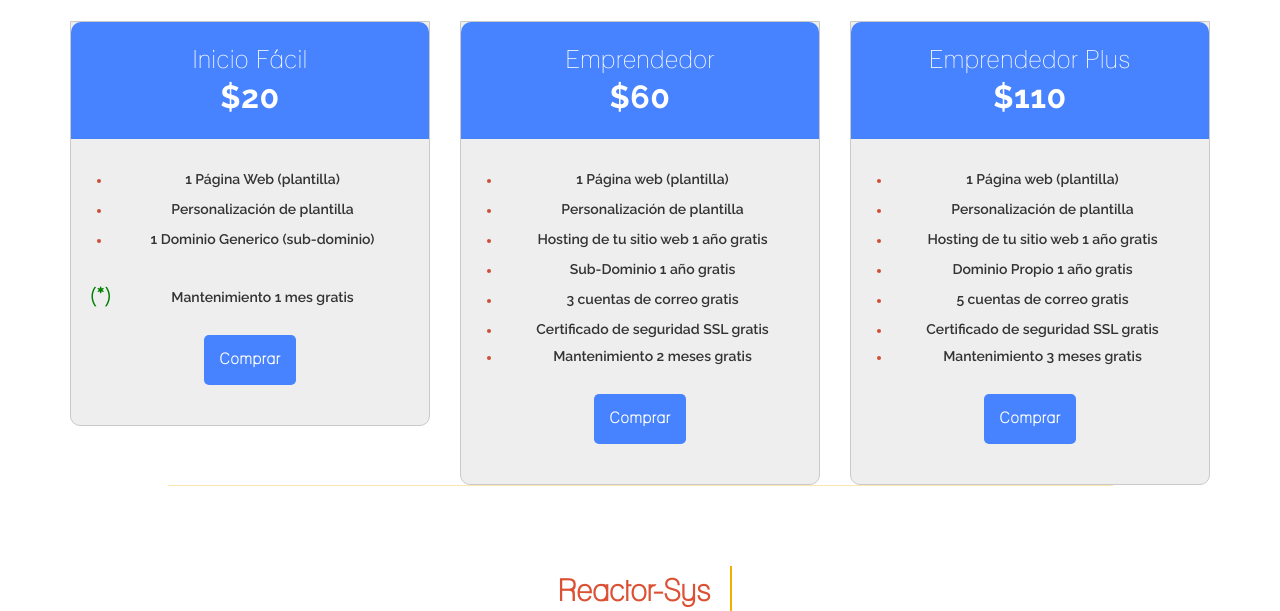
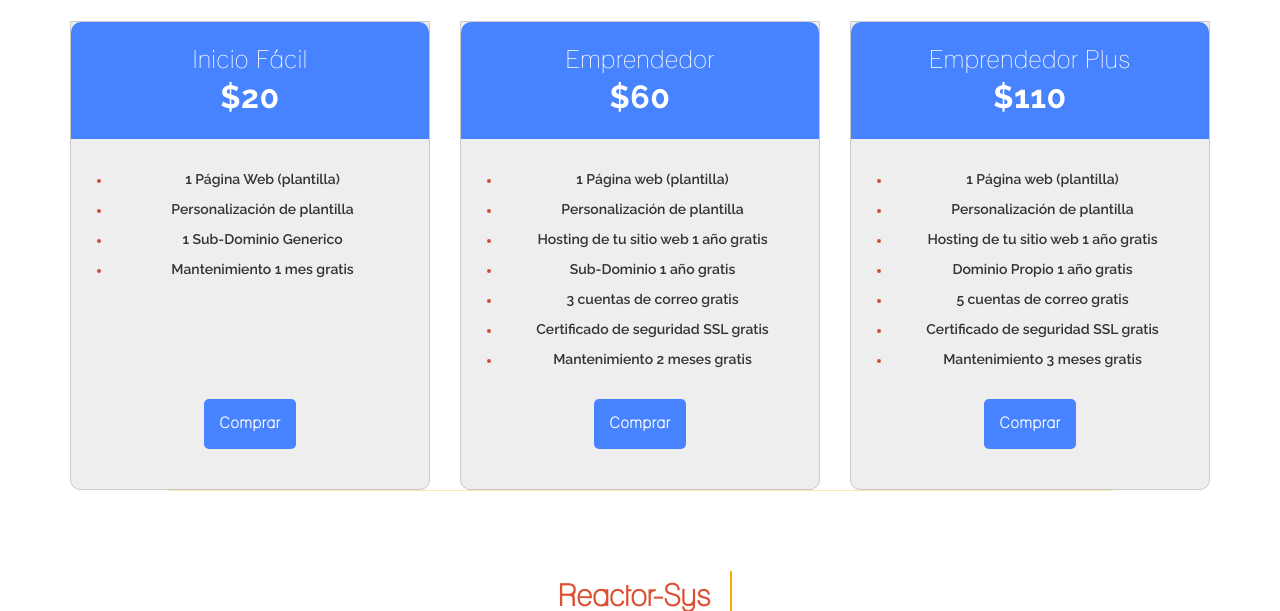
Before and after one commit to skynetfrank/reactor-web, a PHP site: page / in a window 1280 px wide. Shown: the part 2202-2813 px from the top of the page. Run offline with PHP 8.4, Linux system fonts and the light colour scheme.

Commit message:
cambio de planes

```diff
--- a/css/style.css
+++ b/css/style.css
@@ -57,7 +57,7 @@ img:hover {
   padding-bottom: 5px;
 }
 
-#logo-link{
+#logo-link {
   padding-top: 10px;
 }
 
@@ -76,8 +76,6 @@ img:hover {
 
   height: 90px;
   margin: 0;
-
-
 
   transition: all 0.4s ease-in-out;
   -webkit-transition: all 0.4s ease-in-out;
@@ -396,6 +394,10 @@ section.pricing-tables .table-item ul {
   margin: 30px 0px !important;
 }
 
+section.pricing-tables .table-item.item1 ul {
+  margin: 30px 0px 120px 0px !important;
+}
+
 section.pricing-tables .table-item ul li {
   margin: 10px 0px;
   line-height: 20px;
@@ -407,27 +409,6 @@ section.pricing-tables .table-item ul li p {
 
 ::marker {
   color: #cc4f36;
-}
-
-section.pricing-tables .table-item.item1 ul li:last-child::marker {
-  content: "(*)";
-  color: green;
-  font-size: 20px;
-  font-weight: bold;
-}
-
-section.pricing-tables .table-item.item1 ul li:last-child {
-  margin-top: 40px;
-  margin-bottom: 0;
-}
-
-section.pricing-tables .table-item ul li:last-child {
-  line-height: 15px;
-}
-
-.asteriscos {
-  font-size: 12px;
-  margin-bottom: 0;
 }
 
 /* contact section */
--- a/index.html
+++ b/index.html
@@ -235,7 +235,7 @@
 								<p>Personalizaci&oacuten de plantilla</p>
 							</li>
 							<li>
-								<p>1 Dominio Generico (sub-dominio)</p>
+								<p>1 Sub-Dominio Generico</p>
 							</li>
 							<li>
 								<p>Mantenimiento 1 mes gratis</p>
```
